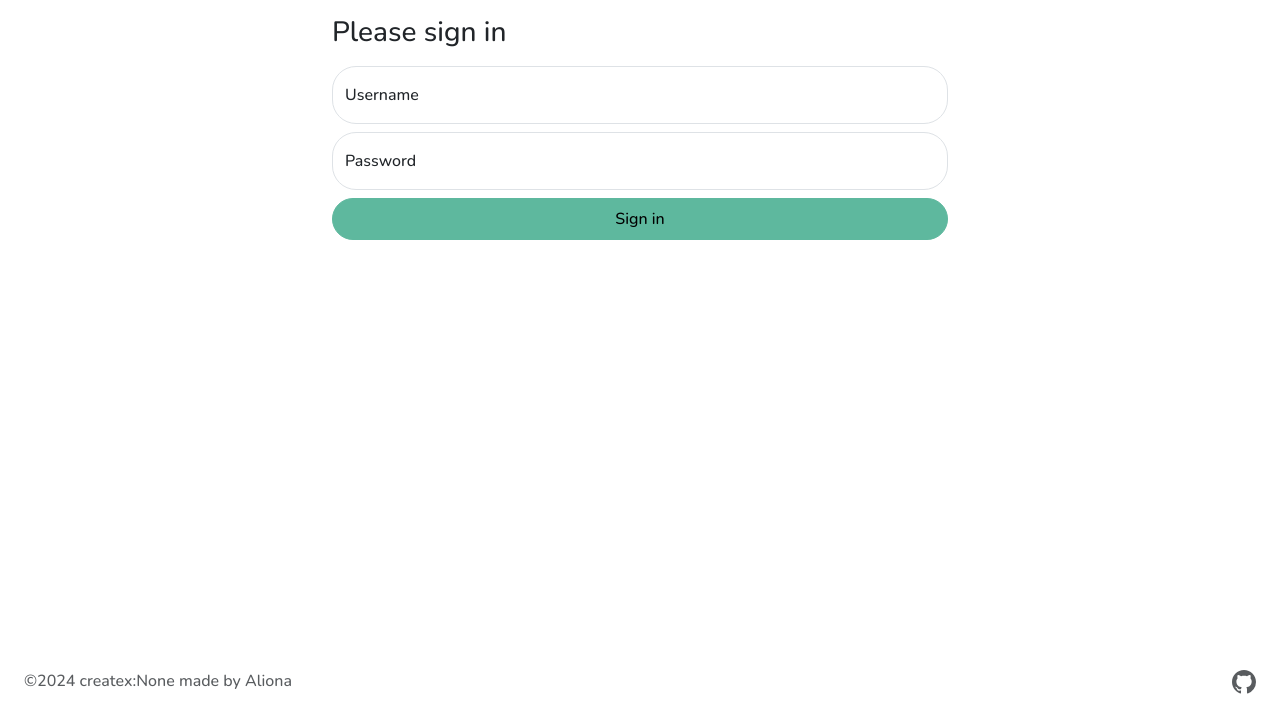
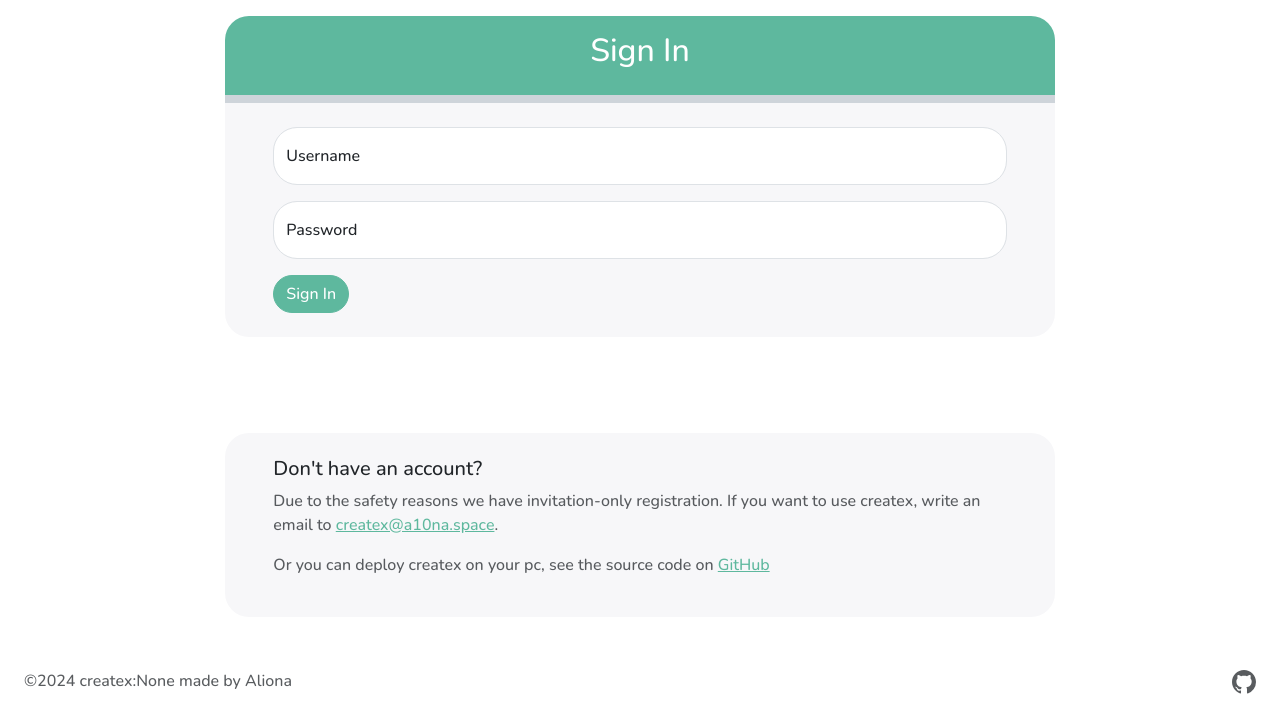
Before and after one commit to al3nka/createx, a Django app: page /account/login/ in a window 1280 px wide. Shown: the part 74-800 px from the top of the page. Run offline with Django 4.2, Linux system fonts and the light colour scheme; some libraries are stand-ins or nearby versions.

Commit message:
Add contact email to pages

```diff
--- a/src/main/templates/account/login.html
+++ b/src/main/templates/account/login.html
@@ -1,23 +1,52 @@
 {% extends 'base.html' %}
+{% load i18n %}
+{% load i18n %}
 
 {% block content %}
-  <div class="row justify-content-center">
-    <div class="col col-sm-12 col-md-8 col-lg-6">
-      <form method="post">
-        {% csrf_token %}
-        <h1 class="h3 mb-3 fw-normal">Please sign in</h1>
+  <div class="row justify-content-center h-100">
+    <div class="col col-12 col-sm-10 col-md-8">
+      <div class="bg-primary rounded-top px-5 py-3 text-white text-center">
+        <h2>
+          {% blocktrans %}Sign In{% endblocktrans %}
+        </h2>
+      </div>
 
-        <div class="form-floating mb-2">
-          <input type="text" class="form-control" id="{{ form.username.id_for_label }}" placeholder="Username" name="{{ form.username.name }}">
-          <label for="{{ form.username.id_for_label }}">Username</label>
-        </div>
-        <div class="form-floating mb-2">
-          <input type="password" class="form-control" id="{{ form.password.id_for_label }}" placeholder="Password" name="{{ form.password.name }}">
-          <label for="{{ form.password.id_for_label }}">Password</label>
-        </div>
+      <div class="p-1 bg-dark-subtle"></div>
 
-        <button class="btn btn-primary w-100 py-2" type="submit">Sign in</button>
-      </form>
+      <div class="bg-card-bg-color rounded-bottom p-4 px-5">
+        <form method="POST" enctype="multipart/form-data">
+          {% csrf_token %}
+          <div class="mb-3 form-floating">
+            <input type="text" class="form-control" id="{{ form.username.id_for_label }}"
+                   name="{{ form.username.name }}" placeholder="...">
+            <label for="{{ form.username.id_for_label }}">{{ form.username.label }}</label>
+          </div>
+          <div class="mb-3 form-floating">
+            <input type="password" class="form-control" id="{{ form.password.id_for_label }}"
+                   name="{{ form.password.name }}" placeholder="...">
+            <label for="{{ form.password.id_for_label }}">{{ form.password.label }}</label>
+          </div>
+          <button type="submit" class="btn btn-primary text-white">{% trans "Sign In" %}</button>
+        </form>
+      </div>
+    </div>
+
+    <div class="col col-12 col-sm-10 col-md-8" style="margin-top: 6rem">
+      <div class="bg-card-bg-color rounded p-4 px-5 mt-">
+        <h5>{% trans "Don't have an account?" %}</h5>
+        <p class="text-muted">
+          {% blocktrans %}
+            Due to the safety reasons we have invitation-only registration. If you want to use createx,
+            write an email to <a href="mailto:createx@a10na.space">createx@a10na.space</a>.
+          {% endblocktrans %}
+        </p>
+        <p class="text-muted">
+          {% blocktrans %}
+            Or you can deploy createx on your pc, see the source code on
+            <a href="https://github.com/al3nka/createx">GitHub</a>
+          {% endblocktrans %}
+        </p>
+      </div>
     </div>
   </div>
 {% endblock %}
```
Also changed, not shown: src/main/templates/tex_draft/list.html (+12 -0 lines), src/main/locale/uk/LC_MESSAGES/django.po, 1 other file.
